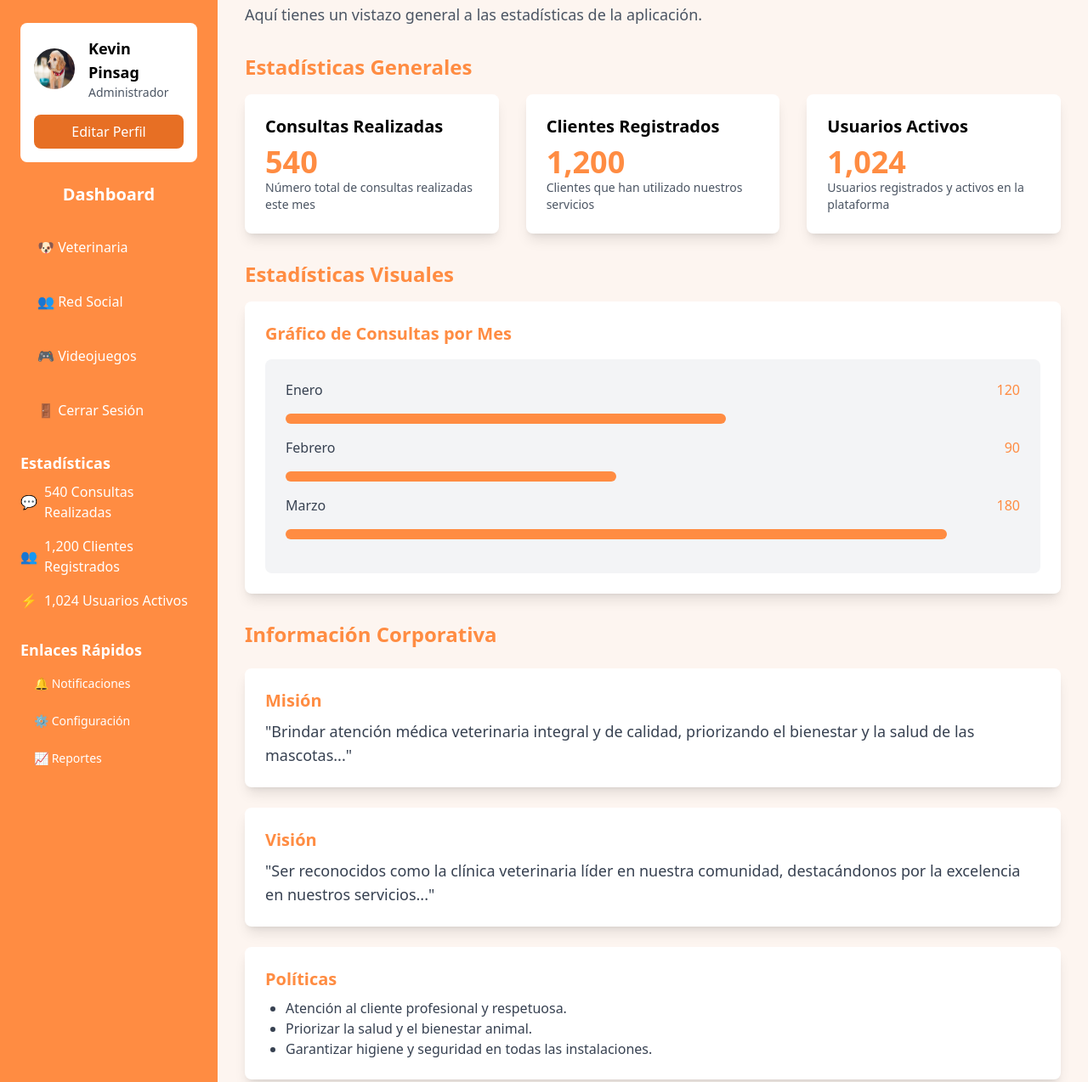
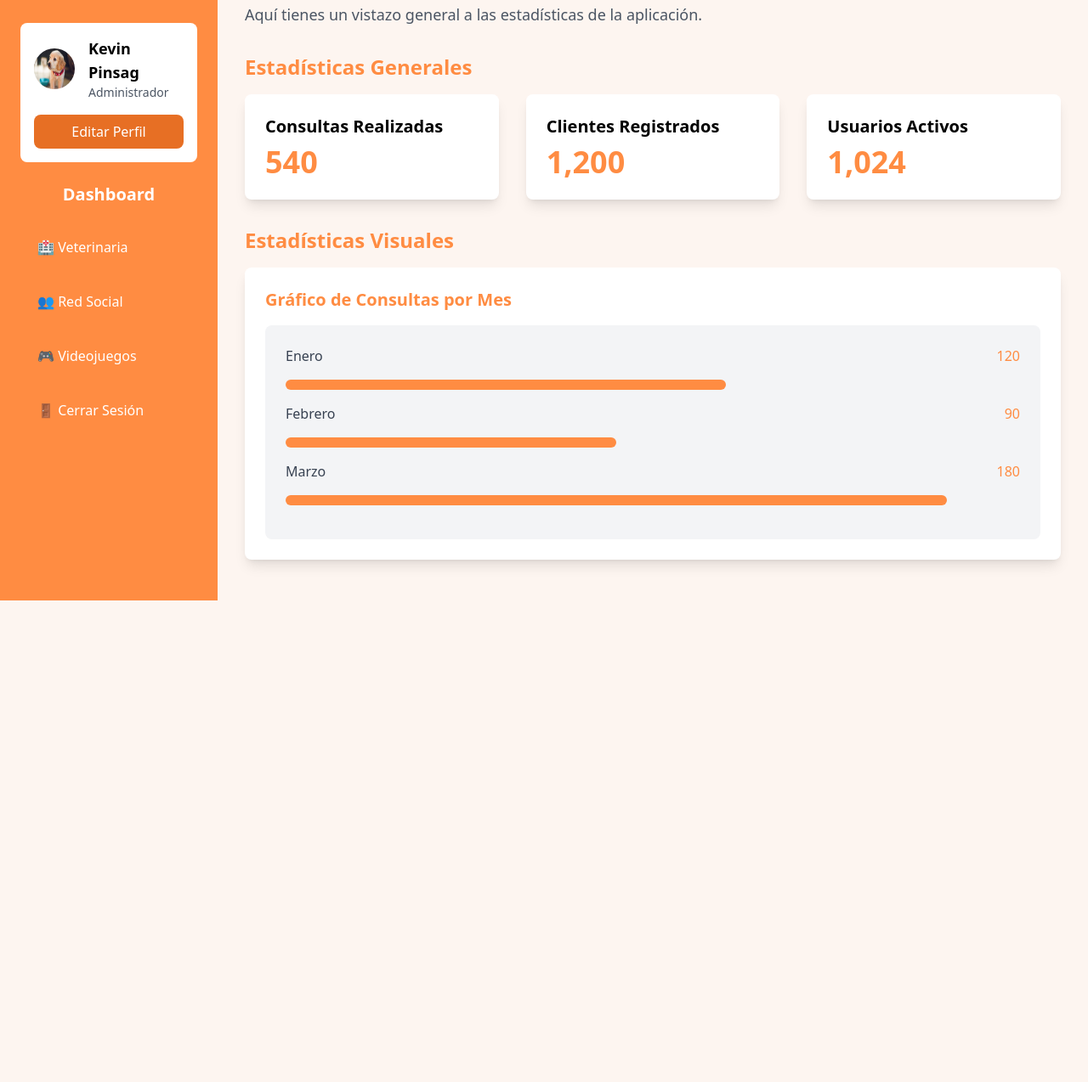
Before and after one commit to kevpkfr/adminpetpocked, a website: page core/dashboard.html in a window 1280 px wide. Shown: the part 93-1367 px from the top of the page at 85% size. After the commit the page ends 800 px from the top, so only its background shows below. Drawn offline with nearby package versions, Linux system fonts and the light colour scheme.

Commit message:
ultimos cambios desde linux

```diff
--- a/core/dashboard.html
+++ b/core/dashboard.html
@@ -29,14 +29,14 @@
         <nav class="sidebar bg-[var(--orange)] text-white w-64 p-6 flex flex-col">
             <!-- Logo y Título -->
             <div class="flex items-center mb-8">
-                <img src="/assets/images/logo.png" alt="Logo" class="h-12 w-12 mr-4"> <!-- Logo -->
+                <img src="../assets/images/logo.png" alt="Logo" class="h-12 w-12 mr-4"> <!-- Logo -->
                 <h2 class="text-2xl font-bold">Mi Petpocked</h2>
             </div>
 
             <!-- Perfil de Usuario -->
             <div class="bg-white text-black p-4 rounded-lg mb-6">
                 <div class="flex items-center space-x-4">
-                    <img src="/assets/images/perfil.jpg" alt="Avatar" class="rounded-full h-12 w-12">
+                    <img src="../assets/images/perfil.jpg" alt="Avatar" class="rounded-full h-12 w-12">
                     <div>
                         <h3 class="font-semibold text-lg">Kevin Pinsag</h3>
                         <p class="text-sm text-gray-600">Administrador</p>
@@ -53,48 +53,30 @@
             <!-- Menú de Navegación -->
             <h2 class="text-xl font-semibold text-center mb-6">Dashboard</h2>
             <ul class="space-y-4">
-                <li><a href="/modules/vet-management/index.html"
-                        class="block py-3 px-5 rounded hover:bg-[var(--darkOrange)]">🐶 Veterinaria</a></li>
-                <li><a href="/modules/social-network/index.html"
-                        class="block py-3 px-5 rounded hover:bg-[var(--darkOrange)]">👥 Red Social</a></li>
-                <li><a href="/modules/videogames/index.html"
-                        class="block py-3 px-5 rounded hover:bg-[var(--darkOrange)]">🎮 Videojuegos</a></li>
-
-                <li><a href="login.html" class="block py-3 px-5 rounded hover:bg-[var(--darkOrange)]">🚪 Cerrar
-                        Sesión</a></li>
+                <li>
+                    <a href="http://localhost:3000/" target="_self"
+                        class="block py-3 px-5 rounded hover:bg-[var(--darkOrange)]">
+                        🏥 Veterinaria
+                    </a>
+                </li>
+                <li>
+                    <a href="../modules/social-network/index.html"
+                        class="block py-3 px-5 rounded hover:bg-[var(--darkOrange)]">
+                        👥 Red Social
+                    </a>
+                </li>
+                <li>
+                    <a href="../modules/videogames/index.html"
+                        class="block py-3 px-5 rounded hover:bg-[var(--darkOrange)]">
+                        🎮 Videojuegos
+                    </a>
+                </li>
+                <li>
+                    <a href="login.html" class="block py-3 px-5 rounded hover:bg-[var(--darkOrange)]">
+                        🚪 Cerrar Sesión
+                    </a>
+                </li>
             </ul>
-
-            <!-- Estadísticas en el Sidebar -->
-            <div class="mt-6 text-white">
-                <h3 class="text-lg font-semibold mb-2">Estadísticas</h3>
-                <div class="space-y-4">
-                    <div class="flex items-center space-x-2">
-                        <span>💬</span>
-                        <p>540 Consultas Realizadas</p>
-                    </div>
-                    <div class="flex items-center space-x-2">
-                        <span>👥</span>
-                        <p>1,200 Clientes Registrados</p>
-                    </div>
-                    <div class="flex items-center space-x-2">
-                        <span>⚡</span>
-                        <p>1,024 Usuarios Activos</p>
-                    </div>
-                </div>
-            </div>
-
-            <!-- Enlaces Rápidos -->
-            <div class="mt-8">
-                <h3 class="text-lg font-semibold mb-2">Enlaces Rápidos</h3>
-                <ul class="space-y-2">
-                    <li><a href="#" class="block text-sm py-2 px-4 rounded hover:bg-[var(--darkOrange)]">🔔
-                            Notificaciones</a></li>
-                    <li><a href="#" class="block text-sm py-2 px-4 rounded hover:bg-[var(--darkOrange)]">⚙️
-                            Configuración</a></li>
-                    <li><a href="#" class="block text-sm py-2 px-4 rounded hover:bg-[var(--darkOrange)]">📈 Reportes</a>
-                    </li>
-                </ul>
-            </div>
         </nav>
 
         <!-- Main content -->
@@ -103,35 +85,30 @@
             <p class="text-lg text-gray-600 mb-8">Aquí tienes un vistazo general a las estadísticas de la aplicación.
             </p>
 
-            <!-- Section: Estadísticas -->
+            <!-- Sección de Estadísticas -->
             <section>
                 <h2 class="text-2xl font-semibold text-[var(--orange)] mb-4">Estadísticas Generales</h2>
                 <div class="grid grid-cols-1 sm:grid-cols-2 lg:grid-cols-3 gap-8">
-                    <!-- Tarjeta -->
                     <div class="card bg-white shadow-lg p-6 rounded-lg">
                         <h3 class="text-xl font-semibold mb-2">Consultas Realizadas</h3>
                         <p class="text-4xl font-bold text-[var(--orange)]">540</p>
-                        <p class="text-sm text-gray-600">Número total de consultas realizadas este mes</p>
                     </div>
                     <div class="card bg-white shadow-lg p-6 rounded-lg">
                         <h3 class="text-xl font-semibold mb-2">Clientes Registrados</h3>
                         <p class="text-4xl font-bold text-[var(--orange)]">1,200</p>
-                        <p class="text-sm text-gray-600">Clientes que han utilizado nuestros servicios</p>
                     </div>
                     <div class="card bg-white shadow-lg p-6 rounded-lg">
                         <h3 class="text-xl font-semibold mb-2">Usuarios Activos</h3>
                         <p class="text-4xl font-bold text-[var(--orange)]">1,024</p>
-                        <p class="text-sm text-gray-600">Usuarios registrados y activos en la plataforma</p>
                     </div>
                 </div>
             </section>
 
-            <!-- Section: Cuadro Estadístico -->
+            <!-- Sección de Gráfico -->
             <section class="mt-8">
                 <h2 class="text-2xl font-semibold text-[var(--orange)] mb-4">Estadísticas Visuales</h2>
                 <div class="bg-white shadow-lg p-6 rounded-lg">
                     <h3 class="text-xl font-semibold text-[var(--orange)] mb-4">Gráfico de Consultas por Mes</h3>
-                    <!-- Gráfico de Barras -->
                     <div class="bg-gray-100 p-6 rounded-lg">
                         <div class="flex justify-between mb-4">
                             <span class="text-gray-700">Enero</span>
@@ -151,33 +128,6 @@
                     </div>
                 </div>
             </section>
-
-            <!-- Section: Misión, Visión y Políticas -->
-            <section class="mt-8">
-                <h2 class="text-2xl font-semibold text-[var(--orange)] mb-6">Información Corporativa</h2>
-                <div class="bg-white shadow-lg p-6 rounded-lg mb-6">
-                    <h3 class="text-xl font-semibold text-[var(--orange)] mb-2">Misión</h3>
-                    <p class="text-gray-700 text-lg">
-                        "Brindar atención médica veterinaria integral y de calidad, priorizando el bienestar y la salud
-                        de las mascotas..."
-                    </p>
-                </div>
-                <div class="bg-white shadow-lg p-6 rounded-lg mb-6">
-                    <h3 class="text-xl font-semibold text-[var(--orange)] mb-2">Visión</h3>
-                    <p class="text-gray-700 text-lg">
-                        "Ser reconocidos como la clínica veterinaria líder en nuestra comunidad, destacándonos por la
-                        excelencia en nuestros servicios..."
-                    </p>
-                </div>
-                <div class="bg-white shadow-lg p-6 rounded-lg">
-                    <h3 class="text-xl font-semibold text-[var(--orange)] mb-2">Políticas</h3>
-                    <ul class="list-disc pl-6 text-gray-700">
-                        <li>Atención al cliente profesional y respetuosa.</li>
-                        <li>Priorizar la salud y el bienestar animal.</li>
-                        <li>Garantizar higiene y seguridad en todas las instalaciones.</li>
-                    </ul>
-                </div>
-            </section>
         </main>
     </div>
 
--- a/server.js
+++ b/server.js
@@ -7,10 +7,10 @@ const PORT = process.env.PORT || 3000;
 // 📌 Servir archivos estáticos desde la carpeta "core"
 app.use(express.static(path.join(__dirname, "core")));
 
-// 📌 Servir archivos estáticos desde la carpeta "modules"
+//  Servir archivos estáticos desde la carpeta "modules"
 app.use("/modules", express.static(path.join(__dirname, "modules")));
 
-// 📌 Rutas directas a los archivos HTML (para evitar problemas de redirección)
+//  Rutas directas a los archivos HTML (para evitar problemas de redirección)
 app.get("/", (req, res) => {
   res.sendFile(path.join(__dirname, "core", "login.html"));
 });
```
